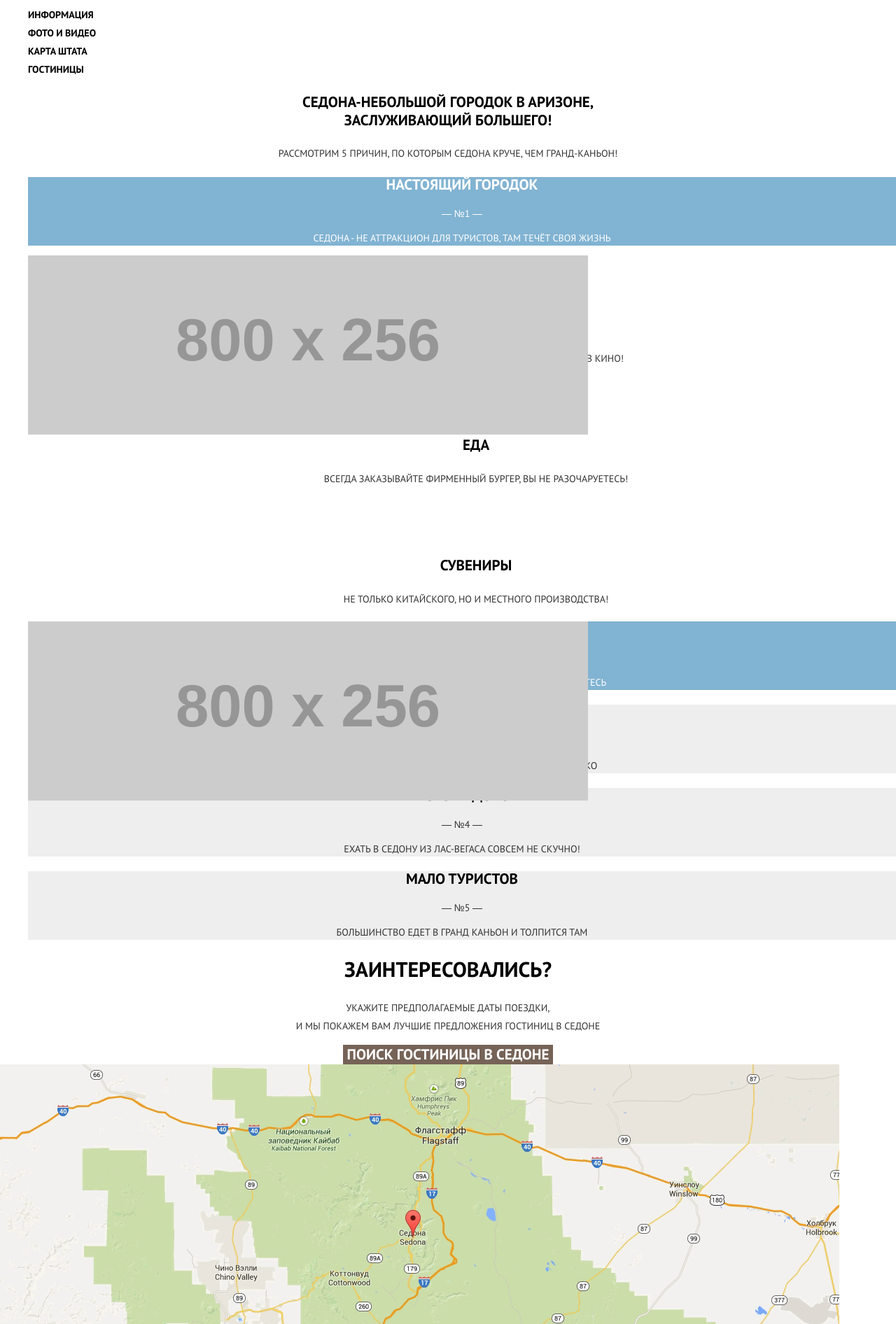
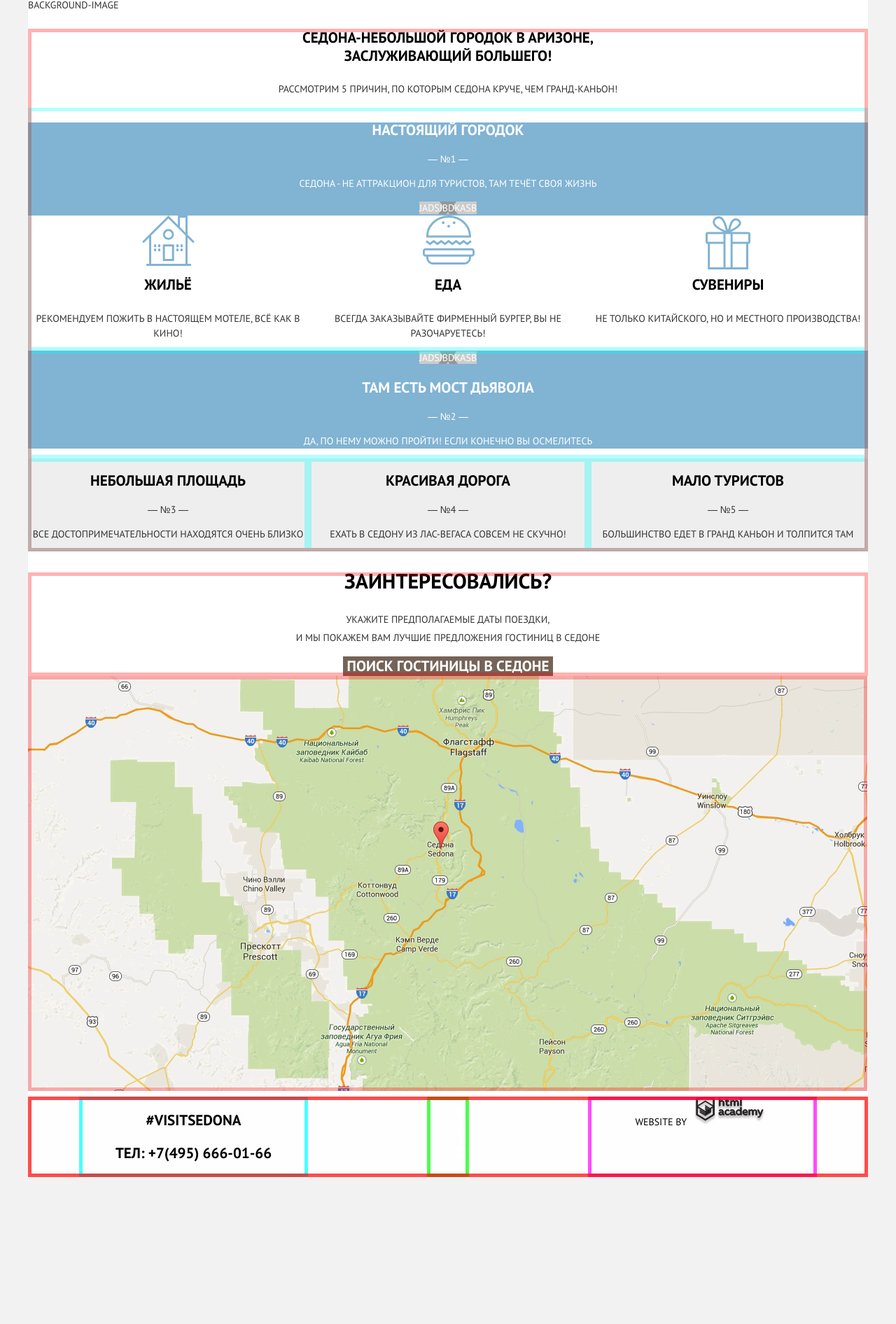
Before and after one commit to Ilyalinich/1500115-sedona-29, a plain HTML site: page index.html in a window 1280 px wide. Shown: the part 84-1976 px from the top of the page at 70% size. After the commit the page ends 1766 px from the top, so only its background shows below. Drawn offline with Linux system fonts and the light colour scheme; placeholder pictures from the web are drawn by us.

Commit message:
Сетка на гридах для главной страницы

```diff
--- a/css/style.css
+++ b/css/style.css
@@ -37,18 +37,17 @@
   --basic-extra-grey: #666666;
   --basic-hard-grey: #BDBBBC;
   --basic-grey: #EEEEEE;
+  --basic-soft-grey:  #E5E5E5;
   --basic-lite-grey: #F2F2F2;
   --basic-white-alfa: rgba(255, 255, 255, 0.9);
   --basic-white-soft-alfa: rgba(255, 255, 255, 0.3);
   --basic-white: #FFFFFF;
-
-  --special: #888888;
 }
 
 /*Global*/
 
 body {
-  min-width: 1200px;
+  min-width: 1280px;
   margin: 0;
   padding: 0;
   font-family: "PT Sans", Arial, sans-serif;
@@ -57,7 +56,7 @@ body {
   font-weight: 400;
   color: var(--basic-black);
   text-transform: uppercase;
-  background-color: var(--basic-white);
+  background-color: var(--basic-lite-grey);
   background-image: url();
   background-position: top center;
   background-repeat: no-repeat;
@@ -89,22 +88,80 @@ a {
 .hotels-main {
   line-height: 21px;
   text-align: left;
+  background-color: var(--basic-white);
+}
+
+
+.page {
+  height: 100%;
+}
+
+.page-body {
+  min-height: 100%;
+  display: grid;
+  grid-template-rows: min-content 1fr min-content;
+  align-content: start;
+}
+
+.width-container {
+  width: 1200px;
+  margin: 0 auto;
+  padding: 0;
+
+}
+
+/* Main-container */
+
+.main-container {
+  background-color: var(--basic-white);
+}
+
+/* Main header */
+
+.main-header {
+  display: grid;
+  grid-template-rows: 1fr;
+  outline: 5px solid rgba(0, 255, 0, 0.7);
+  outline-offset: -5px;
 }
 
 /*Main navigation*/
 
 .main-navigation {
+  grid-column: 1/2;
+  grid-row: 1/2;
+  outline: 5px solid var(--basic-blue);
+  outline-offset: -5px;
   font-weight: bold;
   color: var(--basic-extra-black);
   background-color: transparent;
+
 }
 
-.main-navigation-wrapper {
-  background-color: var(--basic-white);
+/* Logo */
+
+.main-header-logo {
+  grid-column: 1/2;
+  grid-row: 1/2;
+  z-index: 1;
+  justify-self: center;
+  outline: 5px solid rgba(255, 0, 0, 0.3);
+  outline-offset: -5px;
 }
 
 .site-navigation {
+  display: grid;
+  grid-template-columns: 1fr 1fr 1fr 1fr;
+  margin: 0;
+  padding: 0;
   list-style: none;
+  background-color: var(--basic-white);
+
+}
+
+.site-navigation-right {
+  text-align: right;
+
 }
 
 .site-navigation-current a:not([href]) {
@@ -127,10 +184,19 @@ a {
   color: var(--basic-brown);
 }
 
+
 /* Features */
 
 .features {
   text-align: center;
+  outline: 5px solid rgba(255, 0, 0 , 0.3);
+  outline-offset: -5px;
+  margin: 0;
+  padding: 0;
+}
+
+.features-title {
+
 }
 
 .features-visual-title {
@@ -141,15 +207,53 @@ a {
 }
 
 .features-list {
+  display: grid;
+  grid-template-areas:
+    "fi1 fi1 fi1"
+    "fi2 fi2 fi2"
+    "fi3 fi4 fi5";
+  grid-template-columns: 1fr 1fr 1fr;
+  grid-template-rows:
+  auto
+  auto
+  auto;
+  margin: 0;
+  padding: 0;
   list-style: none;
   line-height: 21px;
 }
+
+.feature-item-1 {
+  grid-area: fi1;
+}
+.feature-item-2 {
+  grid-area: fi2;
+}
+.feature-item-3 {
+  grid-area: fi3;
+}
+.feature-item-4 {
+  grid-area: fi4;
+}
+.feature-item-5 {
+  grid-area: fi5;
+}
+
+
 
 .feature-item h3 {
   font-size: 21px;
   line-height: 21px;
   font-weight: bold;
 }
+
+.feature-item {
+  outline: 5px solid rgba(0, 255, 255 , 0.3);
+  outline-offset: -5px;
+  margin: 0;
+  padding: 0;
+}
+
 
 .feature-main-city,
 .feature-main-bridge {
@@ -158,22 +262,21 @@ a {
 }
 
 .feature-main-city::after {
-  content: "";
-  background-image: url("https://via.placeholder.com/800x256");
-  position: absolute;
-  display: block;
+  content: "jadsjbdkasb";
   width: 800px;
   height: 256px;
+  background-image: url("https://via.placeholder.com/800x256");
+  background-repeat: no-repeat;
+  background-position: center;
 }
 
 .feature-main-bridge::before {
-  content: "";
-  background-image: url("https://via.placeholder.com/800x256");
-  position: absolute;
-  display: block;
+  content: "jadsjbdkasb";
   width: 800px;
   height: 256px;
-
+  background-image: url("https://via.placeholder.com/800x256");
+  background-repeat: no-repeat;
+  background-position: center;
 }
 
 .feature-standart {
@@ -188,7 +291,11 @@ a {
 /*Recommendations*/
 
 .recommendations-list {
+  display: grid;
+  grid-template-columns: 1fr 1fr 1fr;
   list-style: none;
+  margin: 0;
+  padding: 0;
 }
 
 .recommendations-list h4 {
@@ -206,15 +313,15 @@ a {
 }
 
 .recommendation-housing {
-  background-image: url("img/icon-housing.svg");
+  background-image: url("../img/icon-housing.svg");
   padding-top: 60px;
 }
 .recommendation-food {
-  background-image: url("img/icon-food.svg");
+  background-image: url("../img/icon-food.svg");
   padding-top: 60px;
 }
 .recommendation-souvenirs {
-  background-image: url("img/icon-souvenirs.svg");
+  background-image: url("../img/icon-souvenirs.svg");
   padding-top: 60px;
 }
 
@@ -223,6 +330,10 @@ a {
 .search {
   text-align: center;
   background-color: var(--basic-white);
+  outline: 5px solid rgba(255, 0, 0 , 0.3);
+  outline-offset: -5px;
+  margin: 0;
+  padding: 0;
 }
 
 .search-visual-title {
@@ -232,6 +343,14 @@ a {
   color: var(--basic-extra-black);
 }
 
+/*Cart*/
+
+.cart {
+outline: 5px solid rgba(255, 0, 0 , 0.3);
+outline-offset: -5px;
+margin: 0;
+padding: 0;
+}
 /*Buttons*/
 
 .button {
@@ -293,16 +412,42 @@ a {
 /*Parameters-form*/
 
 .parameters-form {
-
+  outline: 5px solid rgba(255, 0, 0 , 0.3);
+  outline-offset: -5px;
+  height: 217px;
 }
 
 /*Search-results*/
 
 .search-results {
+  outline: 5px solid rgba(255, 0, 0 , 0.3);
+  outline-offset: -5px;
+}
+
+.sort-line {
+  height: 86px;
+  outline: 5px solid rgba(0, 255, 0, 0.7);
+  outline-offset: -5px;
+  margin: 0;
+  padding: 0;
+  border-bottom: 1px solid var(--basic-soft-grey);
 }
 
 .results-list {
   list-style: none;
+  outline: 5px solid rgba(0, 255, 0, 0.7);
+  outline-offset: -5px;
+  margin: 0;
+  padding: 0;
+}
+
+
+.results-item {
+  display: grid;
+  grid-template-columns: 135px 1fr auto;
+  grid-gap: 29px;
+  border-bottom: 1px solid var(--basic-soft-grey);
+  padding: 30px 73px;
 }
 
 .results-item h3 {
@@ -335,16 +480,29 @@ a {
 /*Main footer*/
 
 .main-footer {
+  display: grid;
+  grid-template-columns: 1fr 1fr 1fr;
   text-align: center;
   color: var(--basic-extra-black);
   background-color: var(--basic-white-alfa);
+  width: 1200px;
+  margin: 0 auto;
+  padding: 0;
+  outline: 5px solid rgba(255, 0, 0, 0.7);
+  outline-offset: -5px;
 }
+
+
 
 /*Contacts*/
 
 .footer-contacts {
 font-weight: bold;
 font-size: 21px;
+outline: 5px solid rgba(0, 255, 255, 0.7);
+outline-offset: -5px;
+margin-left: 73px;
+width: 327px;
 }
 
 .footer-contacts a {
@@ -357,6 +515,12 @@ font-size: 21px;
 }
 
 /* Social*/
+
+.footer-social {
+outline: 5px solid rgba(0, 255, 0, 0.7);
+outline-offset: -5px;
+justify-self: center;
+}
 
 .footer-social ul {
   list-style: none;
@@ -377,6 +541,14 @@ font-size: 21px;
 
 /* footer-copyright*/
 
+.footer-copyright {
+  outline: 5px solid rgba(255, 0, 255, 0.7);
+  outline-offset: -5px;
+  width: 327px;
+  margin: 0;
+  margin-right: 73px;
+}
+
 .html-academy-logo {
   stroke: var(--basic-hard-black);
 }
--- a/index.html
+++ b/index.html
@@ -8,34 +8,35 @@
   </head>
 
   <body class="page-body">
-    <header class="main-header">
+    <header class="main-header width-container">
       <a class="main-header-logo">
         <img src="img/logo.svg" width="138" height="70" alt="Логотип сайта Седона. City of Sedona.">
       </a>
       <nav class="main-navigation">
-        <div class="main-navigation-wrapper">
         <ul class="site-navigation">
           <li class="site-navigation-left"><a href="blank.html">Информация</a></li>
           <li class="site-navigation-left"><a href="blank.html">Фото и видео</a></li>
-            <li><!--Место для логотипа--></li>
           <li class="site-navigation-right"><a href="blank.html">Карта штата</a></li>
           <li class="site-navigation-right"><a href="hotels.html">Гостиницы</a></li>
         </ul>
-        </div>
       </nav>
     </header>
 
-    <main class="container">
+    <main class="main-container width-container">
       <h1 class="visually-hidden">Городок Седона</h1>
         <!--<img src="https://via.placeholder.com/1200x509" width="1200" height="509" alt="">-->
 
+      <div class="background-image">background-image</div>
+
       <section class="features">
+        <div class="features-title">
           <h2 class="visually-hidden">Преимущества</h2>
           <p class="features-visual-title">Седона-небольшой городок в Аризоне,<br>
             заслуживающий большего!</p>
           <p>Рассмотрим 5 причин, по которым Седона круче, чем Гранд-Каньон!</p>
+        </div>
         <ul class="features-list">
-          <li class="feature-item">
+          <li class="feature-item feature-item-1">
             <div class="feature-main-city">
               <h3>Настоящий городок</h3>
               <p>— №1 —</p>
@@ -57,7 +58,7 @@
               </li>
             </ul>
           </li>
-          <li class="feature-item">
+          <li class="feature-item feature-item-2">
             <div class="feature-main-bridge">
               <!--<img src="https://via.placeholder.com/800x256" width="800" height="256" alt="Фото моста дьявола">-->
               <h3>Там есть мост дьявола</h3>
@@ -65,17 +66,17 @@
               <p>Да, по нему можно пройти! Если конечно вы осмелитесь</p>
             </div>
           </li>
-          <li class="feature-item feature-standart">
+          <li class="feature-item feature-standart feature-item-3">
             <h3>Небольшая площадь</h3>
             <p>— №3 —</p>
             <p>Все достопримечательности находятся очень близко</p>
           </li>
-          <li class="feature-item feature-standart">
+          <li class="feature-item feature-standart feature-item-4">
             <h3>Красивая дорога</h3>
             <p>— №4 —</p>
             <p>Ехать в седону из лас-вегаса совсем не скучно!</p>
           </li>
-          <li class="feature-item feature-standart">
+          <li class="feature-item feature-standart feature-item-5">
             <h3>Мало туристов</h3>
             <p>— №5 —</p>
             <p>Большинство едет в гранд каньон и толпится там</p>
@@ -91,13 +92,13 @@
         <button class="button button-form-show" type="button">Поиск гостиницы в седоне</button>
       </section><!--button-form-find-->
 
-      <script></script><!--Скрипт для отображения карты-->
+        <!--<script></script>--><!--Скрипт для отображения карты-->
 
-      <img src="img/map.jpg" width="1199" height="594" alt="Карта с результатами поиска гостиницы в Седоне">
+      <img class="cart" src="img/map.jpg" width="1199" height="594" alt="Карта с результатами поиска гостиницы в Седоне">
 
     </main>
 
-    <footer class="page-footer main-footer">
+    <footer class="main-footer width-container">
       <section class="footer-contacts">
         <h2 class="visually-hidden">Контактная информация</h2>
         <p>#visitSEDONA</p>
@@ -159,6 +160,5 @@
       </p>
 
     </footer>
-
   </body>
 </html>
```
Also changed, not shown: hotels.html (+6 -8 lines). Lines whose indentation alone changed are shown as unchanged.
